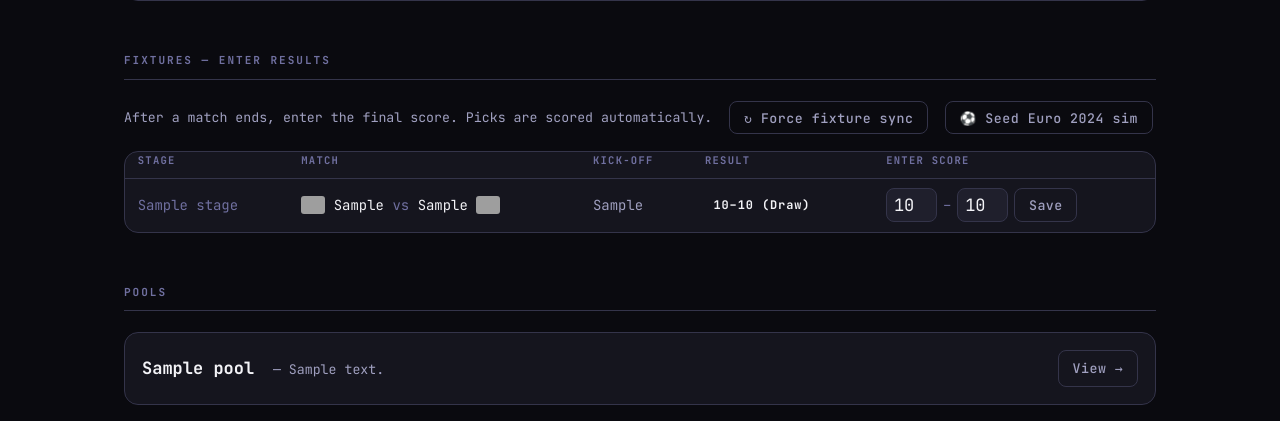
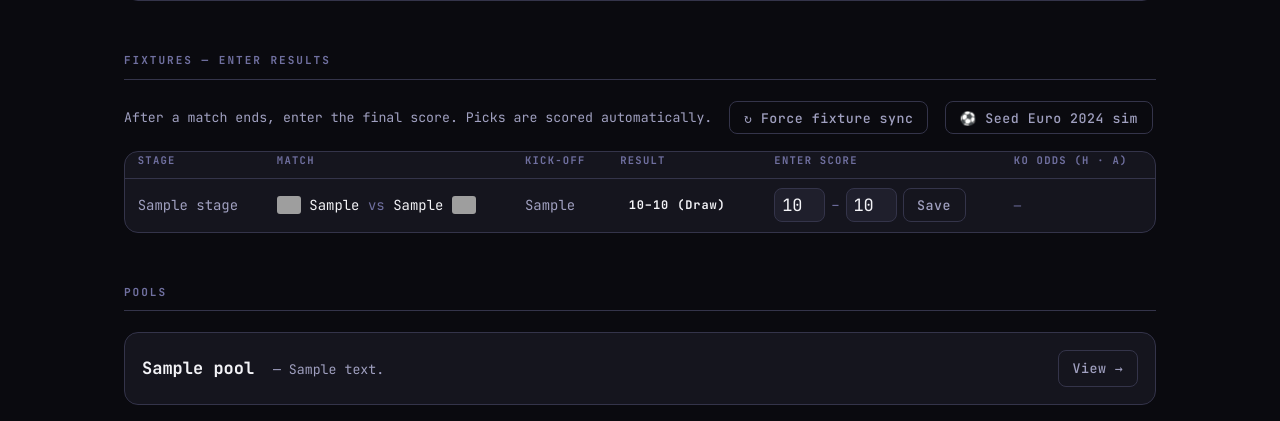
Before and after one commit to grgmrtn/poolboy2, a Flask app: template templates/admin.html in a window 1280 px wide. Shown: the part 1243-1664 px from the top of the page. Run offline with Flask 3, Linux system fonts and the light colour scheme; the template is opened without the code that fills it: most values are stand-ins (such as "Sample title", 1, 10 or a date in 2020); parts of the project's set-up code (start-up, migrations or seed data) failed here and were passed over; some libraries are stand-ins or nearby versions; grey boxes are pictures that could not be loaded.

Commit message:
Per-fixture KO odds: admin sets H/A multipliers per knockout match
Free-tier football-data.org doesn't expose odds; this lets admins
enter their own per-match multipliers when the global flat multiplier
isn't appropriate (e.g. heavy underdogs in later rounds).

- Schema: home_odds/away_odds REAL columns on fixtures (NULL ok).
  Idempotent migration for both sqlite and postgres.
- process_fixture_result picks the winning side's odds; falls back
  to scoring_config.knockout_flat_payout_multiplier when NULL.
  Existing pools without odds set keep current payout behaviour.
- New POST /admin/fixture/<id>/odds route; inline odds inputs in
  the admin fixtures table (KO rows only).
- Pool page: KO bet buttons show the H/A multiplier; the live
  potential-payout calc and locked-in pill both use the chosen
  side's odds (falling back to flat when unset).
- Server-side validation: odds must be positive numbers or blank.

End-to-end verified locally:
- Bet $10 on H at home_odds=1.8 -> payout $18.00 (not flat $20)
- Result correction H->A still claws back stale payouts
- Cleared odds -> payout falls back to flat multiplier cleanly

Co-Authored-By: Claude Opus 4.7 <noreply@anthropic.com>

```diff
--- a/app.py
+++ b/app.py
@@ -704,6 +704,39 @@ def set_fixture_result(fixture_id):
     return redirect(url_for("admin_page"))
 
 
+@app.route("/admin/fixture/<fixture_id>/odds", methods=["POST"])
+@admin_required
+def set_fixture_odds(fixture_id):
+    """
+    Set per-fixture H/A odds for a knockout match. Empty inputs clear the
+    odds (revert to the global flat multiplier on payout).
+    """
+    def _odds(key):
+        raw = (request.form.get(key) or "").strip()
+        if not raw:
+            return None
+        try:
+            v = float(raw)
+        except ValueError:
+            return False  # sentinel for invalid input
+        if v <= 0:
+            return False
+        return v
+
+    home = _odds("home_odds")
+    away = _odds("away_odds")
+    if home is False or away is False:
+        flash("Odds must be positive numbers (or blank to clear).", "error")
+        return redirect(url_for("admin_page"))
+
+    db.set_fixture_odds(fixture_id, home, away)
+    if home is None and away is None:
+        flash("Odds cleared — fixture will use the global multiplier.", "success")
+    else:
+        flash(f"Odds saved — H: {home or 'flat'} · A: {away or 'flat'}.", "success")
+    return redirect(url_for("admin_page"))
+
+
 @app.route("/admin/pool/create", methods=["POST"])
 @admin_required
 def create_pool():
--- a/database.py
+++ b/database.py
@@ -114,6 +114,8 @@ def init_db():
     """)
 
     # One row per match. home_score/away_score/result are NULL until played.
+    # home_odds/away_odds are NULL until an admin sets them (KO only); when NULL,
+    # process_fixture_result falls back to scoring_config.knockout_flat_payout_multiplier.
     c.execute("""
         CREATE TABLE IF NOT EXISTS fixtures (
             id             TEXT PRIMARY KEY,
@@ -125,7 +127,9 @@ def init_db():
             stage          TEXT,
             home_score     INTEGER,
             away_score     INTEGER,
-            result         TEXT
+            result         TEXT,
+            home_odds      REAL,
+            away_odds      REAL
         )
     """)
 
@@ -231,6 +235,8 @@ def init_db():
             "ALTER TABLE scoring_config ADD COLUMN IF NOT EXISTS spy_base_cost REAL DEFAULT 1",
             "ALTER TABLE scoring_config ADD COLUMN IF NOT EXISTS spy_increment REAL DEFAULT 1",
             "ALTER TABLE scoring_config ADD COLUMN IF NOT EXISTS knockout_flat_payout_multiplier REAL DEFAULT 2",
+            "ALTER TABLE fixtures ADD COLUMN IF NOT EXISTS home_odds REAL",
+            "ALTER TABLE fixtures ADD COLUMN IF NOT EXISTS away_odds REAL",
         ]:
             c.execute(sql)
     else:
@@ -249,6 +255,8 @@ def init_db():
             ("scoring_config", "spy_base_cost REAL DEFAULT 1"),
             ("scoring_config", "spy_increment REAL DEFAULT 1"),
             ("scoring_config", "knockout_flat_payout_multiplier REAL DEFAULT 2"),
+            ("fixtures",       "home_odds REAL"),
+            ("fixtures",       "away_odds REAL"),
         ]
         for table, col_def in migrations:
             try:
@@ -514,6 +522,21 @@ def get_fixtures():
     fixtures = conn.execute("SELECT * FROM fixtures ORDER BY kick_off").fetchall()
     conn.close()
     return fixtures
+
+
+def set_fixture_odds(fixture_id, home_odds, away_odds):
+    """
+    Update the per-fixture H/A odds. Used by /admin to override the
+    flat knockout multiplier for individual KO matches. Either side can
+    be NULL to leave it unset and inherit the global multiplier.
+    """
+    conn = get_db()
+    conn.execute(
+        "UPDATE fixtures SET home_odds=?, away_odds=? WHERE id=?",
+        (home_odds, away_odds, fixture_id)
+    )
+    conn.commit()
+    conn.close()
 
 
 def update_fixture_result(fixture_id, home_score, away_score):
@@ -845,7 +868,7 @@ def process_fixture_result(fixture_id):
     conn = get_db()
 
     fixture = conn.execute(
-        "SELECT result, stage FROM fixtures WHERE id=?", (fixture_id,)
+        "SELECT result, stage, home_odds, away_odds FROM fixtures WHERE id=?", (fixture_id,)
     ).fetchone()
     if not fixture or not fixture["result"]:
         conn.close()
@@ -854,6 +877,8 @@ def process_fixture_result(fixture_id):
     actual = fixture["result"]
     stage  = fixture["stage"] or ""
     knockout = is_knockout_stage(stage)
+    home_odds = fixture["home_odds"]
+    away_odds = fixture["away_odds"]
 
     # Reverse prior payouts (handles admin result corrections): undo the balance
     # impact and delete the transactions so re-processing produces correct totals.
@@ -898,7 +923,15 @@ def process_fixture_result(fixture_id):
                 processed += 1  # Bet already deducted at submission — no further action
                 continue
             bet = pick["bet_amount"] or 0.0
-            mult = config["knockout_flat_payout_multiplier"]
+            # Per-fixture odds take precedence over the global flat multiplier.
+            # A NULL on the winning side falls back to the config default so
+            # admins can leave odds unset and still get sensible payouts.
+            if actual == "H" and home_odds is not None:
+                mult = home_odds
+            elif actual == "A" and away_odds is not None:
+                mult = away_odds
+            else:
+                mult = config["knockout_flat_payout_multiplier"]
             payout = round(bet * mult, 2)
             desc = (f"KO win — {pick['predicted_result']} correct"
                     f" · ${bet:.2f} × {mult} = ${payout:.2f}")
--- a/templates/admin.html
+++ b/templates/admin.html
@@ -243,17 +243,19 @@
         <button type="submit" class="btn btn-ghost btn-sm">⚽ Seed Euro 2024 sim</button>
       </form>
     </div>
+    {% set KO_STAGES = ['Round of 32','Round of 16','Quarter-Finals','Semi-Finals','Third Place','Final'] %}
     <div class="card" style="padding:0;overflow:hidden">
       <table class="fixture-table">
         <thead>
           <tr>
-            <th>Stage</th><th>Match</th><th>Kick-off</th><th>Result</th><th>Enter score</th>
+            <th>Stage</th><th>Match</th><th>Kick-off</th><th>Result</th><th>Enter score</th><th>KO odds (H · A)</th>
           </tr>
         </thead>
         <tbody>
           {% for f in fixtures %}
+          {% set is_ko = f.stage in KO_STAGES %}
           <tr>
-            <td style="color:var(--text-dim)">{{ f.stage }}</td>
+            <td style="color:var(--text-muted)">{{ f.stage }}</td>
             <td>
               <div style="display:flex;align-items:center;gap:0.5rem">
                 <img class="flag" src="https://flagcdn.com/{{ f.home_flag_code or 'un' }}.svg" alt="{{ f.home_team }}" loading="lazy">
@@ -288,10 +290,28 @@
                 </div>
               </form>
             </td>
+            <td>
+              {% if is_ko %}
+              <form method="POST" action="{{ url_for('set_fixture_odds', fixture_id=f.id) }}">
+                <div class="score-inputs">
+                  <input class="form-input" type="number" name="home_odds" min="1" max="99" step="0.01"
+                    placeholder="H ×" value="{{ '%g'|format(f.home_odds) if f.home_odds is not none else '' }}"
+                    style="width:64px">
+                  <span style="color:var(--text-dim)">·</span>
+                  <input class="form-input" type="number" name="away_odds" min="1" max="99" step="0.01"
+                    placeholder="A ×" value="{{ '%g'|format(f.away_odds) if f.away_odds is not none else '' }}"
+                    style="width:64px">
+                  <button type="submit" class="btn btn-ghost btn-sm">Save</button>
+                </div>
+              </form>
+              {% else %}
+                <span style="color:var(--text-dim);font-size:0.72rem">—</span>
+              {% endif %}
+            </td>
           </tr>
           {% endfor %}
           {% if not fixtures %}
-          <tr><td colspan="5" style="text-align:center;color:var(--text-dim);padding:2rem">
+          <tr><td colspan="6" style="text-align:center;color:var(--text-dim);padding:2rem">
             No fixtures loaded yet.
           </td></tr>
           {% endif %}
```
Also changed, not shown: templates/pool.html (+41 -6 lines).
